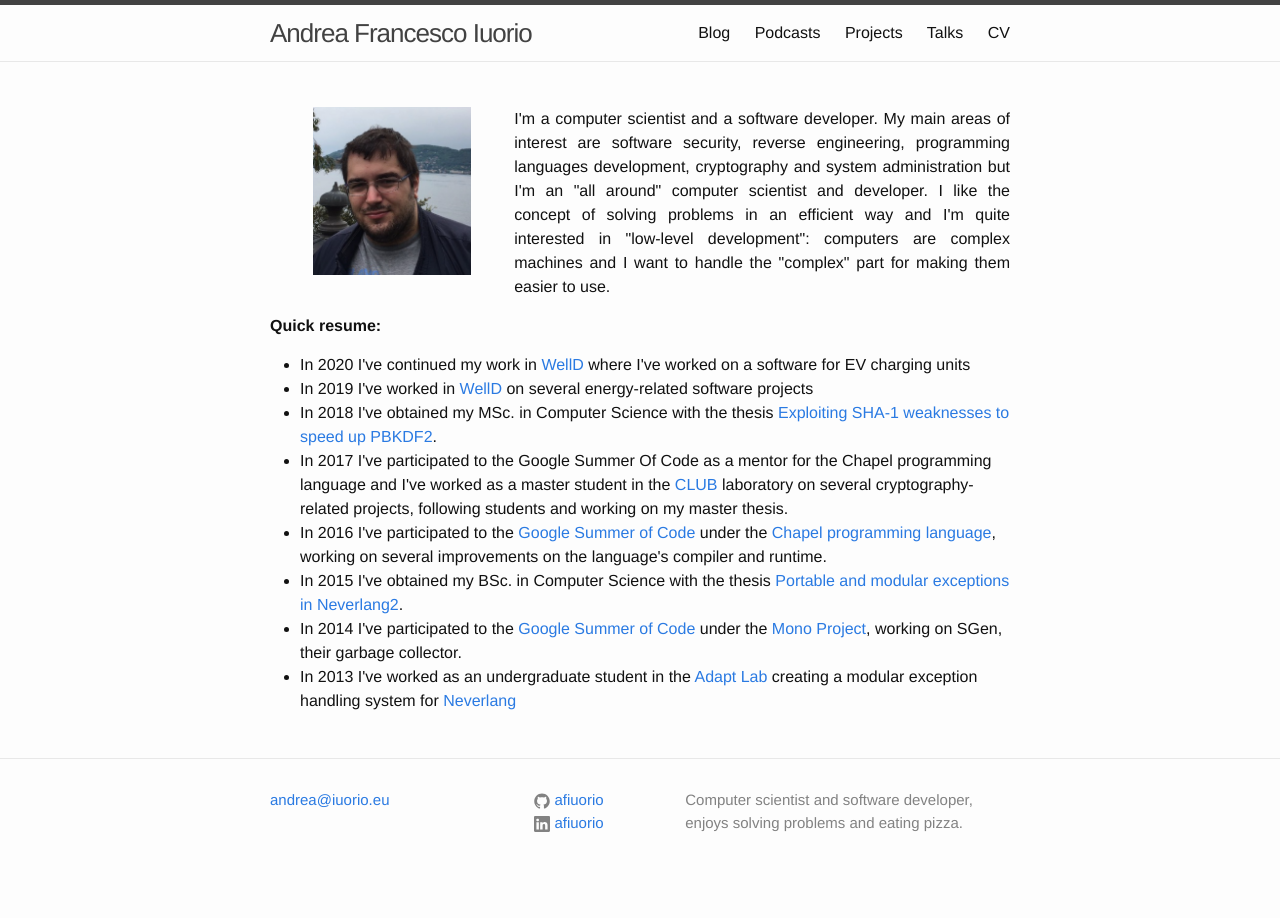
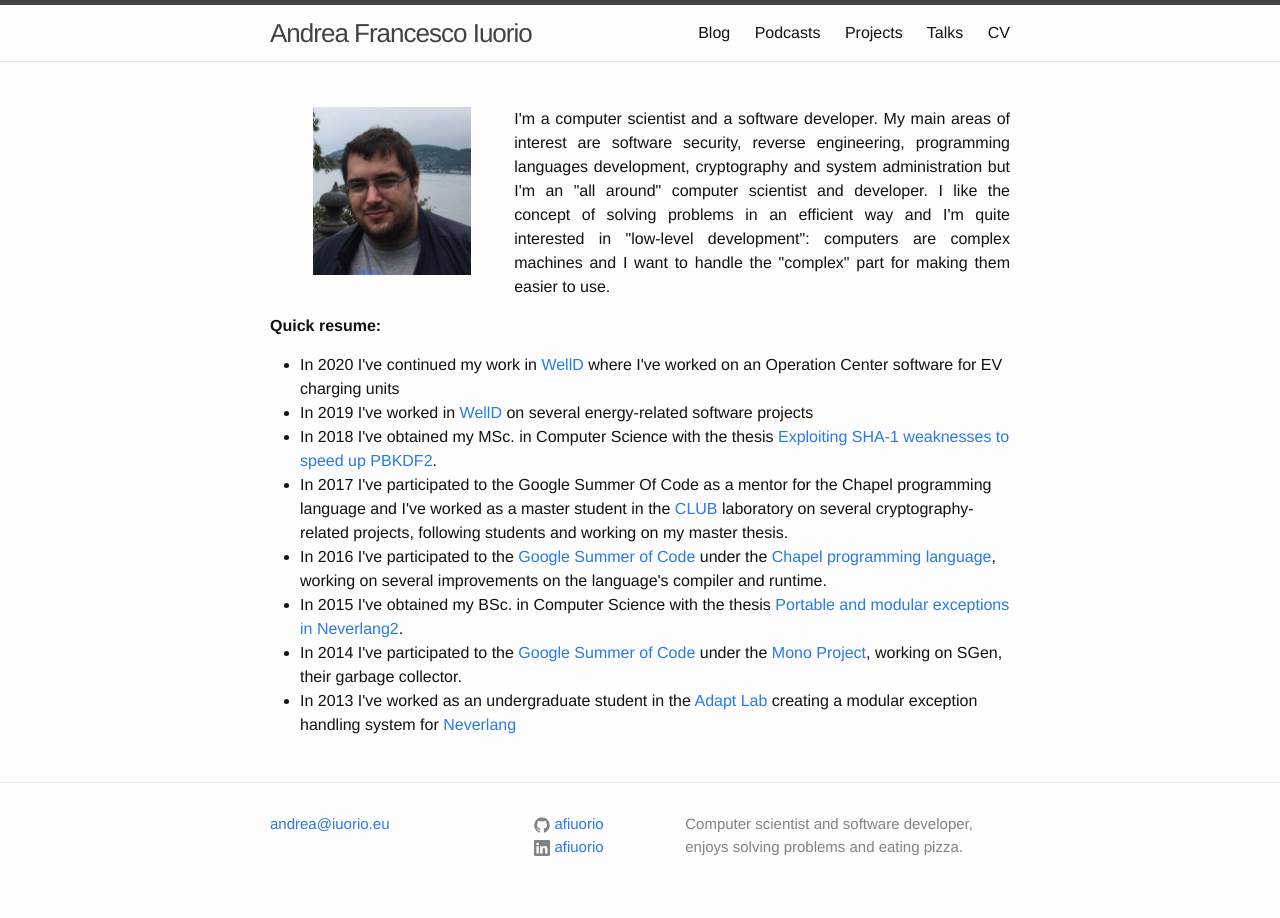
Before and after one commit to panzone91/panzone91.github.io, a Jekyll site: the page built from index.html, in a window 1280 px wide. Built offline with Jekyll 4.4.1, drawn with Linux system fonts in a browser that asks for light colours.

```diff
--- a/index.html
+++ b/index.html
@@ -20,7 +20,7 @@ layout: default
 <p>
  <b>Quick resume:</b>
   <ul>
-    <li>In 2020 I've continued my work in <a href="https://www.welld.ch">WellD</a> where I've worked on a software for EV charging units</li>
+    <li>In 2020 I've continued my work in <a href="https://www.welld.ch">WellD</a> where I've worked on an Operation Center software for EV charging units</li>
 
     <li>In 2019 I've worked in <a href="https://www.welld.ch">WellD</a> on several energy-related software projects</li>
 
```
Also changed, not shown: abn-podcasts.md (+7 -0 lines).
